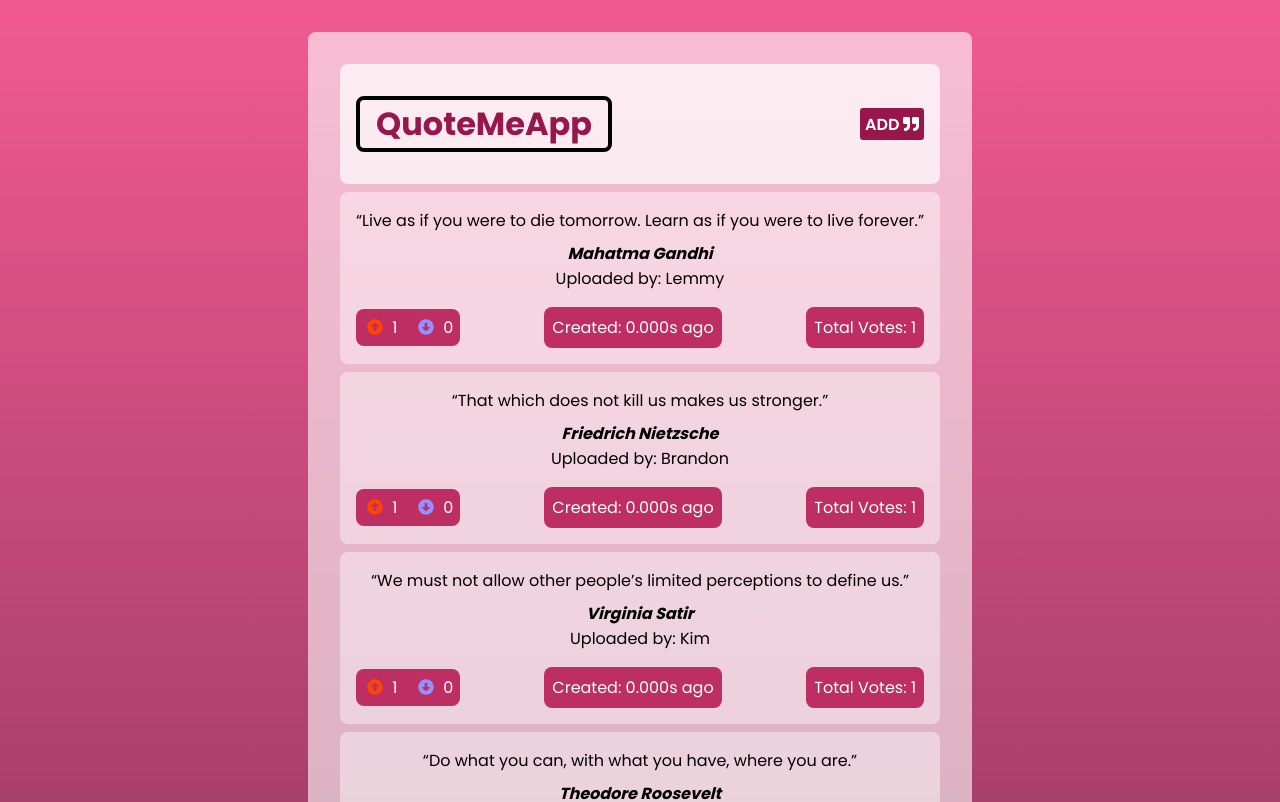
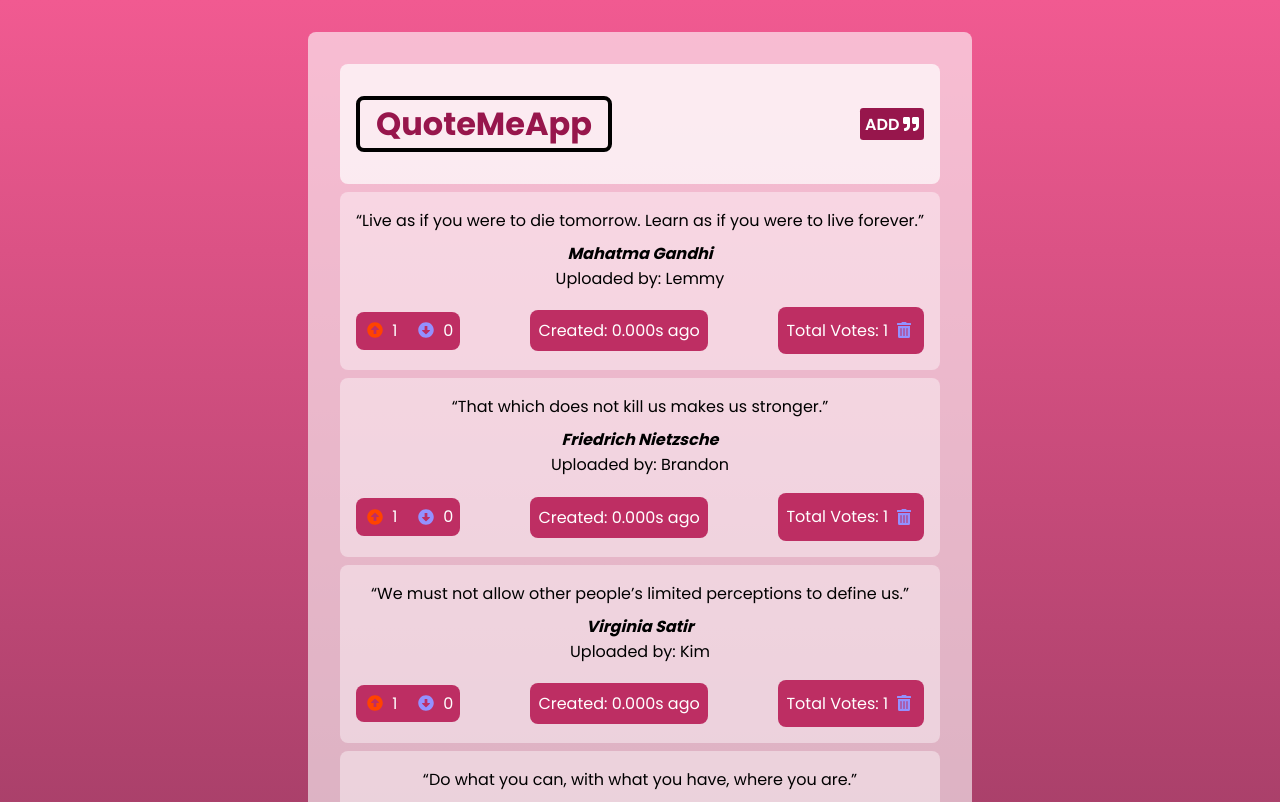
Before and after one commit to LemmyMwaura/quoteMe-App, an Angular app: page / in a window 1280 px wide. Shown: the top 802 px of the page. Built offline with nearby package versions, Linux system fonts and the light colour scheme.

Commit message:
Added delete button with functionality

```diff
--- a/src/app/components/quote/quote.component.html
+++ b/src/app/components/quote/quote.component.html
@@ -36,6 +36,13 @@
                     [icontype]="downIcon"
             ></app-button> -->
         </div>
-        <p  class="text-votes"> Total Votes: {{ quote.totalVotes }}</p>
+        <p  class="text-votes"> Total Votes: {{ quote.totalVotes }}
+            <app-button
+                color="rgba(0,0,0,0)"
+                iconcolor="RGBA(147, 145, 255, 1)"
+                [icontype]="trash"
+                (click)="delete(true, i)"
+            ></app-button>
+        </p>
     </div>
 </div>
--- a/src/app/components/quote/quote.component.ts
+++ b/src/app/components/quote/quote.component.ts
@@ -2,6 +2,7 @@ import { Component, OnInit } from '@angular/core';
 import { QuoteInterface } from 'src/app/Interface-s/quote-interface';
 import { faArrowAltCircleUp } from '@fortawesome/free-solid-svg-icons';
 import { faArrowAltCircleDown } from '@fortawesome/free-solid-svg-icons';
+import { faTrashAlt } from '@fortawesome/free-solid-svg-icons';
 import { TimepipePipe } from 'src/app/pipes/timepipe.pipe';
 
 @Component({
@@ -13,6 +14,7 @@ import { TimepipePipe } from 'src/app/pipes/timepipe.pipe';
 export class QuoteComponent implements OnInit {
   upIcon = faArrowAltCircleUp;
   downIcon = faArrowAltCircleDown;
+  trash = faTrashAlt
 
   quotes: QuoteInterface[] = [
     new QuoteInterface(
@@ -39,7 +41,18 @@ export class QuoteComponent implements OnInit {
 
   addNewQuote(newitem:QuoteInterface){
     console.log(newitem)
+    newitem.date = new Date(newitem.date)
     this.quotes.push(newitem)
+  }
+
+  delete(isComplete:boolean, index:number){
+    if (isComplete) {
+      let toDelete = confirm(`Are you sure you want to delete ${this.quotes[index].message}?`)
+
+      if (toDelete){
+        this.quotes.splice(index,1)
+      }
+    }
   }
 
   upvote(index:number) {
```
